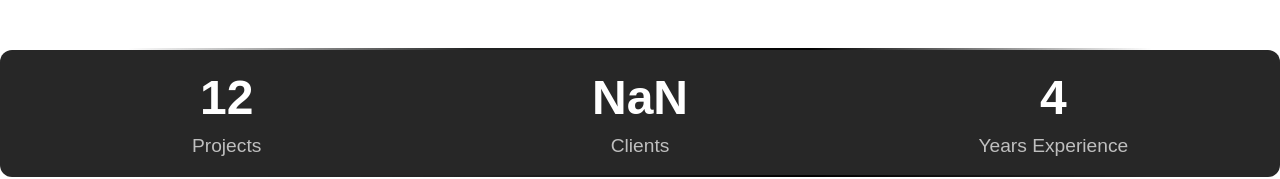
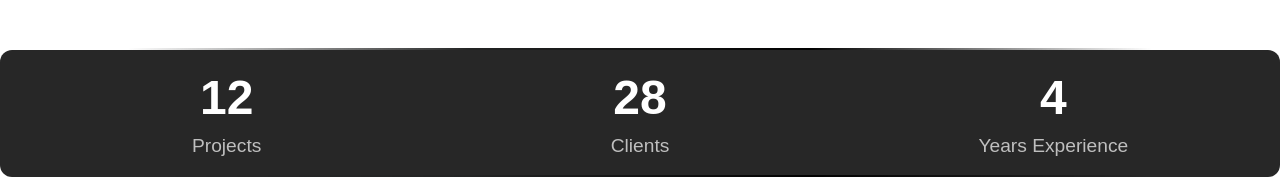
Before and after one commit to jontak03/joseph, a plain HTML site: page index.html in a window 1280 px wide. Shown: the part 494-673 px from the top of the page. Drawn offline with Linux system fonts and the light colour scheme.

Commit message:
Update index.html

```diff
--- a/index.html
+++ b/index.html
@@ -76,7 +76,7 @@
             <p>Projects</p>
         </div>
         <div class="stat-item">
-            <h2 class="stat-number" data-target="~28">0</h2>
+            <h2 class="stat-number" data-target="28">0</h2>
             <p>Clients</p>
         </div>
         <div class="stat-item">
```
